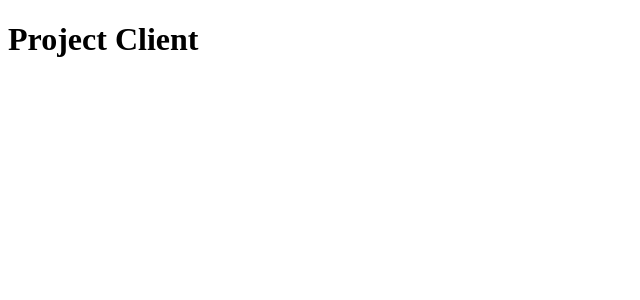
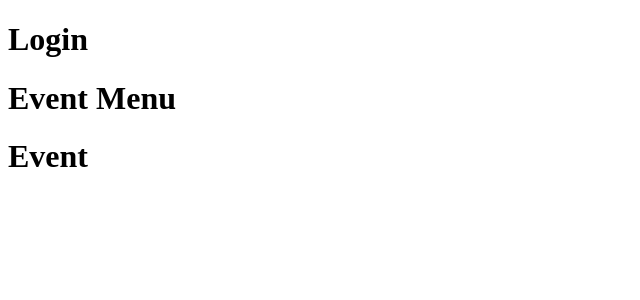
Before and after one commit to jgrimes86/Potluck-Planner, a React (Create React App) app in the folder client/: page / in a window 1280 px wide. Shown: the top 300 px of the page, without its empty margins (0-640 px from the left). Built offline with nearby package versions, Linux system fonts and the light colour scheme.

Commit message:
created files for main React components

```diff
--- a/client/src/components/App.js
+++ b/client/src/components/App.js
@@ -1,8 +1,19 @@
 import React, { useEffect, useState } from "react";
 import { Switch, Route } from "react-router-dom";
 
+import EventMenu from "./EventMenu";
+import Login from "./Login";
+import Event from "./Event";
+
 function App() {
-  return <h1>Project Client</h1>;
+  return (
+    <>
+      <Login />
+      <EventMenu />
+      <Event />
+    </>
+  )
+
 }
 
 export default App;
--- /dev/null
+++ b/client/src/components/Event.js
@@ -0,0 +1,10 @@
+
+function Event() {
+
+    return (
+        <h1>Event</h1>
+    )
+
+}
+
+export default Event
--- /dev/null
+++ b/client/src/components/EventMenu.js
@@ -0,0 +1,10 @@
+
+function EventMenu() {
+
+    return (
+        <h1>Event Menu</h1>
+    )
+
+}
+
+export default EventMenu
--- /dev/null
+++ b/client/src/components/Login.js
@@ -0,0 +1,10 @@
+
+function Login() {
+
+    return (
+        <h1>Login</h1>
+    )
+
+}
+
+export default Login
```
Also changed, not shown: 1 other file (tests, documents, lock files or other folders).
